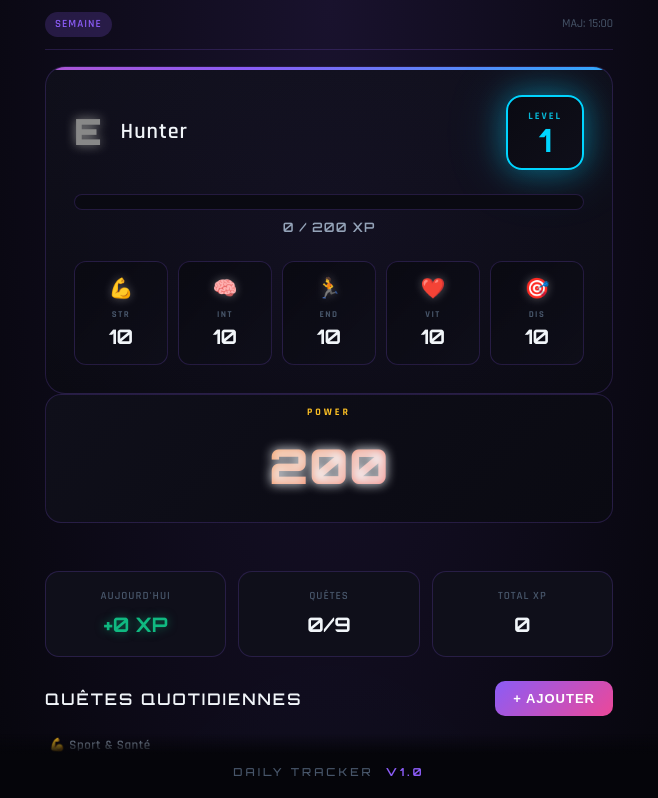
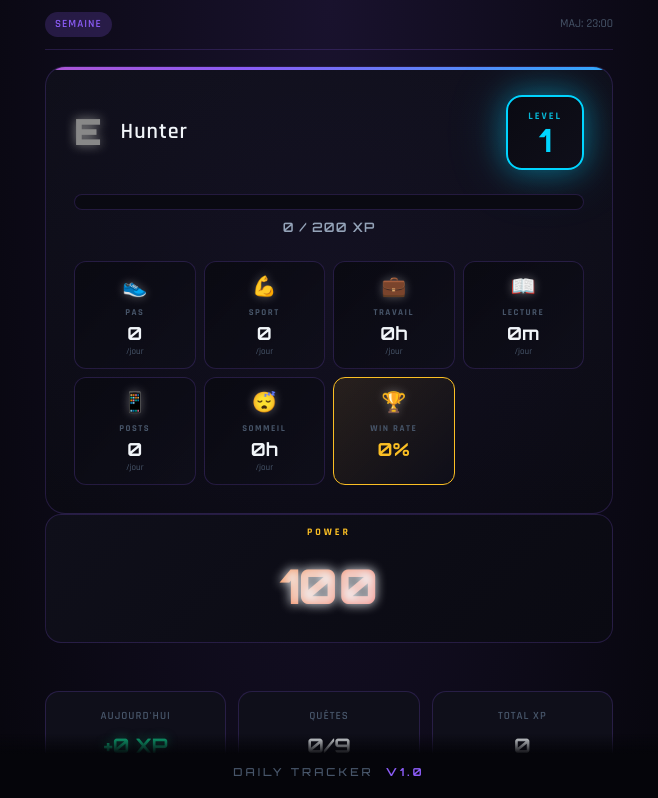
Before and after one commit to ifeelalown/DailyTracker, a React (Vite) app: page / in a window 1280 px wide. Shown: the top 798 px of the page, without its empty margins (311-969 px from the left). Built offline with nearby package versions, Linux system fonts and the light colour scheme.

Commit message:
Update stats to real metrics (steps, workouts, work hours, reading, posts, sleep, win rate)

```diff
--- a/public/data/tracker.json
+++ b/public/data/tracker.json
@@ -1,69 +1,21 @@
 {
-  "lastUpdated": "2026-01-22T15:00:00Z",
+  "lastUpdated": "2026-01-22T23:00:00Z",
   "xp": 0,
   "level": 1,
   "rank": "E",
   "stats": {
-    "strength": 10,
-    "intelligence": 10,
-    "endurance": 10,
-    "vitality": 10,
-    "discipline": 10
+    "steps": 0,
+    "workouts": 0,
+    "workHours": 0,
+    "readingMins": 0,
+    "posts": 0,
+    "sleepHours": 0
   },
+  "daysTracked": 0,
+  "questsCompleted": 0,
+  "questsTotal": 0,
   "completedToday": [],
   "penaltiesToday": [],
   "history": [],
-  "streak": 0,
-  "dailyQuests": {
-    "weekday": [
-      { "id": "steps", "title": "7000 Pas", "xp": 15 },
-      { "id": "water", "title": "Hydratation 2L", "xp": 10 },
-      { "id": "workout", "title": "Sport", "xp": 20 },
-      { "id": "eatHealthy", "title": "Manger Sain", "xp": 15 },
-      { "id": "work", "title": "Travail 8h", "xp": 25 },
-      { "id": "reading", "title": "Lecture 30min", "xp": 15 },
-      { "id": "post", "title": "1 Post", "xp": 20 },
-      { "id": "noPhoneWake", "title": "Réveil Sans Tel", "xp": 10 },
-      { "id": "noPhoneSleep", "title": "Coucher Sans Tel", "xp": 10 }
-    ],
-    "weekend": [
-      { "id": "steps", "title": "7000 Pas", "xp": 15 },
-      { "id": "water", "title": "Hydratation 2L", "xp": 10 },
-      { "id": "workout", "title": "Sport", "xp": 20 },
-      { "id": "eatHealthy", "title": "Manger Sain", "xp": 15 },
-      { "id": "work", "title": "Travail 3-4h", "xp": 15 },
-      { "id": "reading", "title": "Lecture 30min", "xp": 15 },
-      { "id": "post", "title": "1 Post", "xp": 20 },
-      { "id": "noPhoneWake", "title": "Réveil Sans Tel", "xp": 10 },
-      { "id": "noPhoneSleep", "title": "Coucher Sans Tel", "xp": 10 }
-    ]
-  },
-  "penalties": {
-    "weekday": [
-      { "id": "missedSteps", "title": "Pas de 7000 pas", "xp": -40 },
-      { "id": "noWater", "title": "Pas assez d'eau", "xp": -30 },
-      { "id": "missedWorkout", "title": "Pas de sport", "xp": -50 },
-      { "id": "junkFood", "title": "Junk food", "xp": -45 },
-      { "id": "noWork", "title": "Pas travaillé 8h", "xp": -60 },
-      { "id": "noReading", "title": "Pas de lecture", "xp": -35 },
-      { "id": "noPost", "title": "Pas de post", "xp": -40 },
-      { "id": "phoneWake", "title": "Tel au réveil", "xp": -40 },
-      { "id": "phoneSleep", "title": "Tel au coucher", "xp": -40 },
-      { "id": "procrastination", "title": "Procrastination", "xp": -50 },
-      { "id": "stayedUpLate", "title": "Couché après minuit", "xp": -35 }
-    ],
-    "weekend": [
-      { "id": "missedSteps", "title": "Pas de 7000 pas", "xp": -40 },
-      { "id": "noWater", "title": "Pas assez d'eau", "xp": -30 },
-      { "id": "missedWorkout", "title": "Pas de sport", "xp": -50 },
-      { "id": "junkFood", "title": "Junk food", "xp": -45 },
-      { "id": "noWork", "title": "Pas travaillé 3-4h", "xp": -35 },
-      { "id": "noReading", "title": "Pas de lecture", "xp": -35 },
-      { "id": "noPost", "title": "Pas de post", "xp": -40 },
-      { "id": "phoneWake", "title": "Tel au réveil", "xp": -40 },
-      { "id": "phoneSleep", "title": "Tel au coucher", "xp": -40 },
-      { "id": "procrastination", "title": "Procrastination", "xp": -50 },
-      { "id": "stayedUpLate", "title": "Couché après minuit", "xp": -35 }
-    ]
-  }
+  "streak": 0
 }
--- a/src/App.css
+++ b/src/App.css
@@ -177,23 +177,26 @@
 
 /* Stats Grid */
 .stats-grid {
-  display: flex;
-  justify-content: space-between;
-  gap: 10px;
+  display: grid;
+  grid-template-columns: repeat(4, 1fr);
+  gap: 8px;
   position: relative;
   z-index: 1;
 }
 
 .stat-item {
-  flex: 1;
   display: flex;
   flex-direction: column;
   align-items: center;
   background: linear-gradient(135deg, var(--bg-secondary) 0%, rgba(15, 15, 26, 0.8) 100%);
-  padding: 12px 8px;
+  padding: 10px 6px;
   border-radius: 12px;
   border: 1px solid var(--border-color);
   transition: all 0.3s cubic-bezier(0.4, 0, 0.2, 1);
+}
+
+.stat-item.win-rate {
+  grid-column: span 1;
 }
 
 .stat-item:hover {
@@ -218,9 +221,24 @@
 
 .stat-value {
   font-family: 'Orbitron', sans-serif;
-  font-size: 20px;
+  font-size: 18px;
   font-weight: 700;
   color: var(--text-primary);
+}
+
+.stat-avg {
+  font-size: 9px;
+  color: var(--text-muted);
+  margin-top: -2px;
+}
+
+.stat-item.win-rate {
+  background: linear-gradient(135deg, rgba(251, 191, 36, 0.1) 0%, rgba(15, 15, 26, 0.8) 100%);
+  border-color: var(--accent-gold);
+}
+
+.stat-item.win-rate .stat-value {
+  color: var(--accent-gold);
 }
 
 /* Today Summary */
--- a/src/App.jsx
+++ b/src/App.jsx
@@ -78,12 +78,16 @@ function App() {
     name: 'Hunter',
     xp: 0,
     stats: {
-      strength: 10,
-      intelligence: 10,
-      endurance: 10,
-      vitality: 10,
-      discipline: 10,
+      steps: 0,
+      workouts: 0,
+      workHours: 0,
+      readingMins: 0,
+      posts: 0,
+      sleepHours: 0,
     },
+    daysTracked: 0,
+    questsCompleted: 0,
+    questsTotal: 0,
     streak: 0,
     lastActiveDate: null,
   })
@@ -102,6 +106,9 @@ function App() {
           ...prev,
           xp: data.xp || 0,
           stats: data.stats || prev.stats,
+          daysTracked: data.daysTracked || 0,
+          questsCompleted: data.questsCompleted || 0,
+          questsTotal: data.questsTotal || 0,
         }))
         setLoading(false)
       })
@@ -225,10 +232,10 @@ function App() {
   const totalQuests = todayQuests.length + customQuests.length
 
   // Calcul de la puissance totale (DOIT être avant le return conditionnel)
+  const winRate = player.questsTotal > 0 ? (player.questsCompleted / player.questsTotal) * 100 : 0
   const totalPower = useMemo(() => {
-    const statsSum = Object.values(player.stats).reduce((a, b) => a + b, 0)
-    return Math.floor((level * 100) + (statsSum * 2) + (player.xp / 10))
-  }, [level, player.stats, player.xp])
+    return Math.floor((level * 100) + (winRate * 10) + (player.xp / 10))
+  }, [level, winRate, player.xp])
 
   const weekend = isWeekend()
 
@@ -280,29 +287,45 @@ function App() {
 
         <div className="stats-grid">
           <div className="stat-item">
-            <span className="stat-icon">💪</span>
-            <span className="stat-name">STR</span>
-            <span className="stat-value">{player.stats.strength}</span>
+            <span className="stat-icon">👟</span>
+            <span className="stat-name">PAS</span>
+            <span className="stat-value">{player.daysTracked > 0 ? Math.round(player.stats.steps / player.daysTracked).toLocaleString() : 0}</span>
+            <span className="stat-avg">/jour</span>
           </div>
           <div className="stat-item">
-            <span className="stat-icon">🧠</span>
-            <span className="stat-name">INT</span>
-            <span className="stat-value">{player.stats.intelligence}</span>
+            <span className="stat-icon">💪</span>
+            <span className="stat-name">SPORT</span>
+            <span className="stat-value">{player.daysTracked > 0 ? (player.stats.workouts / player.daysTracked).toFixed(1) : 0}</span>
+            <span className="stat-avg">/jour</span>
           </div>
           <div className="stat-item">
-            <span className="stat-icon">🏃</span>
-            <span className="stat-name">END</span>
-            <span className="stat-value">{player.stats.endurance}</span>
+            <span className="stat-icon">💼</span>
+            <span className="stat-name">TRAVAIL</span>
+            <span className="stat-value">{player.daysTracked > 0 ? (player.stats.workHours / player.daysTracked).toFixed(1) : 0}h</span>
+            <span className="stat-avg">/jour</span>
           </div>
           <div className="stat-item">
-            <span className="stat-icon">❤️</span>
-            <span className="stat-name">VIT</span>
-            <span className="stat-value">{player.stats.vitality}</span>
+            <span className="stat-icon">📖</span>
+            <span className="stat-name">LECTURE</span>
+            <span className="stat-value">{player.daysTracked > 0 ? Math.round(player.stats.readingMins / player.daysTracked) : 0}m</span>
+            <span className="stat-avg">/jour</span>
           </div>
           <div className="stat-item">
-            <span className="stat-icon">🎯</span>
-            <span className="stat-name">DIS</span>
-            <span className="stat-value">{player.stats.discipline}</span>
+            <span className="stat-icon">📱</span>
+            <span className="stat-name">POSTS</span>
+            <span className="stat-value">{player.daysTracked > 0 ? (player.stats.posts / player.daysTracked).toFixed(1) : 0}</span>
+            <span className="stat-avg">/jour</span>
+          </div>
+          <div className="stat-item">
+            <span className="stat-icon">😴</span>
+            <span className="stat-name">SOMMEIL</span>
+            <span className="stat-value">{player.daysTracked > 0 ? (player.stats.sleepHours / player.daysTracked).toFixed(1) : 0}h</span>
+            <span className="stat-avg">/jour</span>
+          </div>
+          <div className="stat-item win-rate">
+            <span className="stat-icon">🏆</span>
+            <span className="stat-name">WIN RATE</span>
+            <span className="stat-value">{player.questsTotal > 0 ? Math.round((player.questsCompleted / player.questsTotal) * 100) : 0}%</span>
           </div>
         </div>
       </header>
```
Also changed, not shown: api/update.js (+61 -31 lines).
